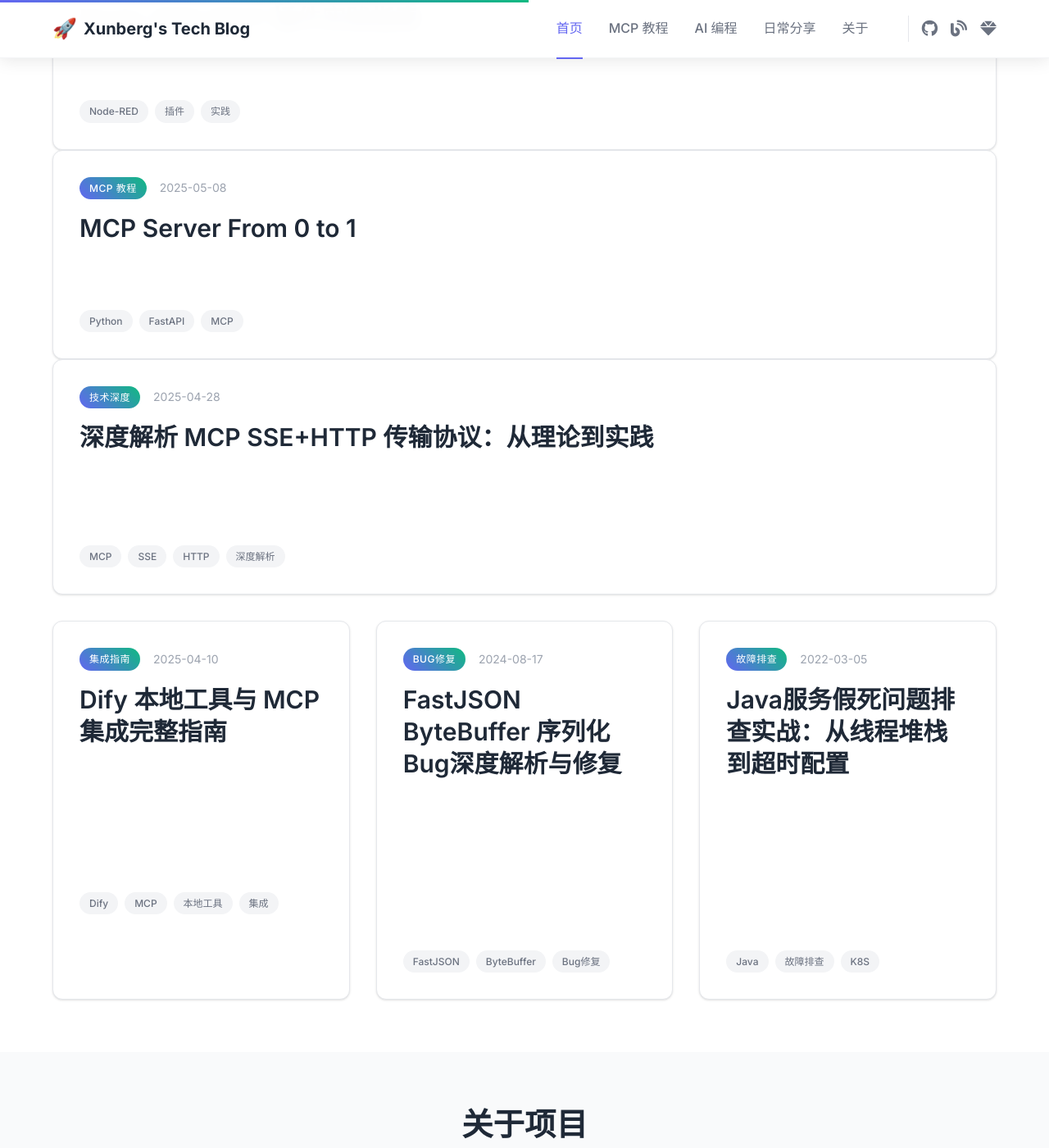
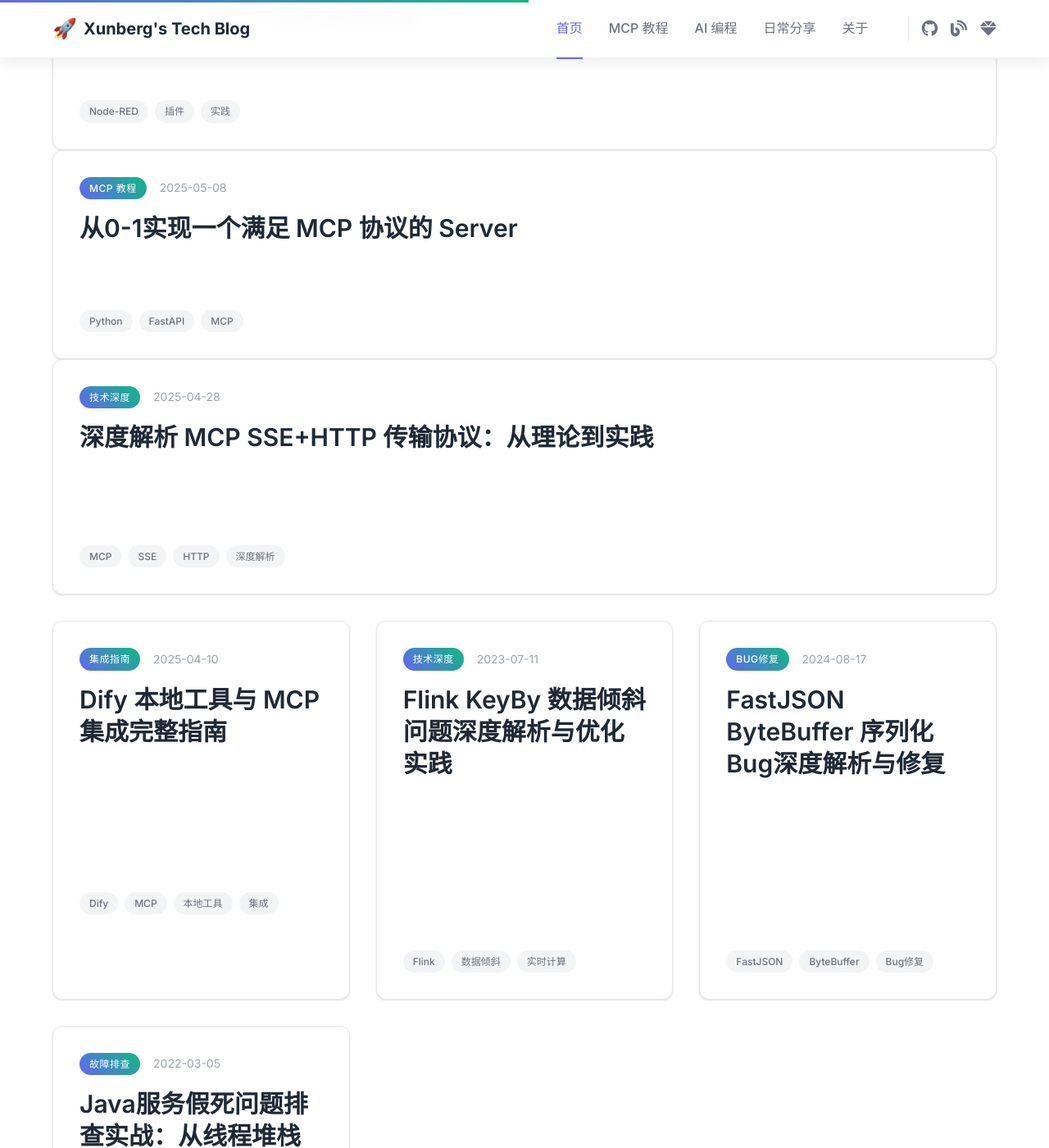
Before and after one commit to xunberg/xunberg.github.io, a Jekyll site: the page built from index.md, in a window 1280 px wide and 1400 px high, scrolled down 1289 px. Shown: the whole window at 82% size. Built offline with Jekyll 4.4.1, drawn with Linux system fonts in a browser that asks for light colours.

Commit message:
add daily blog

```diff
--- a/index.md
+++ b/index.md
@@ -78,7 +78,7 @@ title: "首页"
           <time class="post-date">2025-05-08</time>
         </div>
         <h3 class="post-title">
-          <a href="/mcp/mcp_from_0_1/">MCP Server From 0 to 1</a>
+          <a href="/mcp/mcp_from_0_1/">从0-1实现一个满足 MCP 协议的 Server</a>
         </h3>
         <p class="post-excerpt">
           从零开始构建 MCP Server，详细介绍 Model Context Protocol 的实现原理和实践方法。
@@ -128,6 +128,23 @@ title: "首页"
       </article>
       <article class="post-card">
         <div class="post-meta">
+          <span class="post-category">技术深度</span>
+          <time class="post-date">2023-07-11</time>
+        </div>
+        <h3 class="post-title">
+          <a href="/daily/flink-keyby-thinking/">Flink KeyBy 数据倾斜问题深度解析与优化实践</a>
+        </h3>
+        <p class="post-excerpt">
+          记录在 Flink 实时数据处理中遇到的 KeyBy 数据倾斜问题，深入分析 Flink KeyGroup 分配机制，并提供了自定义 Key 重平衡的解决方案。
+        </p>
+        <div class="post-tags">
+          <span class="tag">Flink</span>
+          <span class="tag">数据倾斜</span>
+          <span class="tag">实时计算</span>
+        </div>
+      </article>
+      <article class="post-card">
+        <div class="post-meta">
           <span class="post-category">Bug修复</span>
           <time class="post-date">2024-08-17</time>
         </div>
@@ -143,13 +160,13 @@ title: "首页"
           <span class="tag">Bug修复</span>
         </div>
       </article>
-       <article class="post-card">
+      <article class="post-card">
         <div class="post-meta">
           <span class="post-category">故障排查</span>
-          <time class="post-date">2022-03-05</time>
+          <time class="post-date"> 2022-03-05</time>
         </div>
         <h3 class="post-title">
-          <a href="/daily/troubleshooting_of_service_feigned_death/">Java服务假死问题排查实战：从线程堆栈到超时配置</a>
+          <a href="/daily/troubleshooting-of-service-feigned-death/">Java服务假死问题排查实战：从线程堆栈到超时配置</a>
         </h3>
         <p class="post-excerpt">
           记录一次生产环境中Java服务假死问题的完整排查过程，从发现问题到最终解决，涉及K8S监控、线程堆栈分析、网络超时配置等技术要点。
```
Also changed, not shown: _daily/flink-keyby-thinking.md (added, +295 -0 lines).
